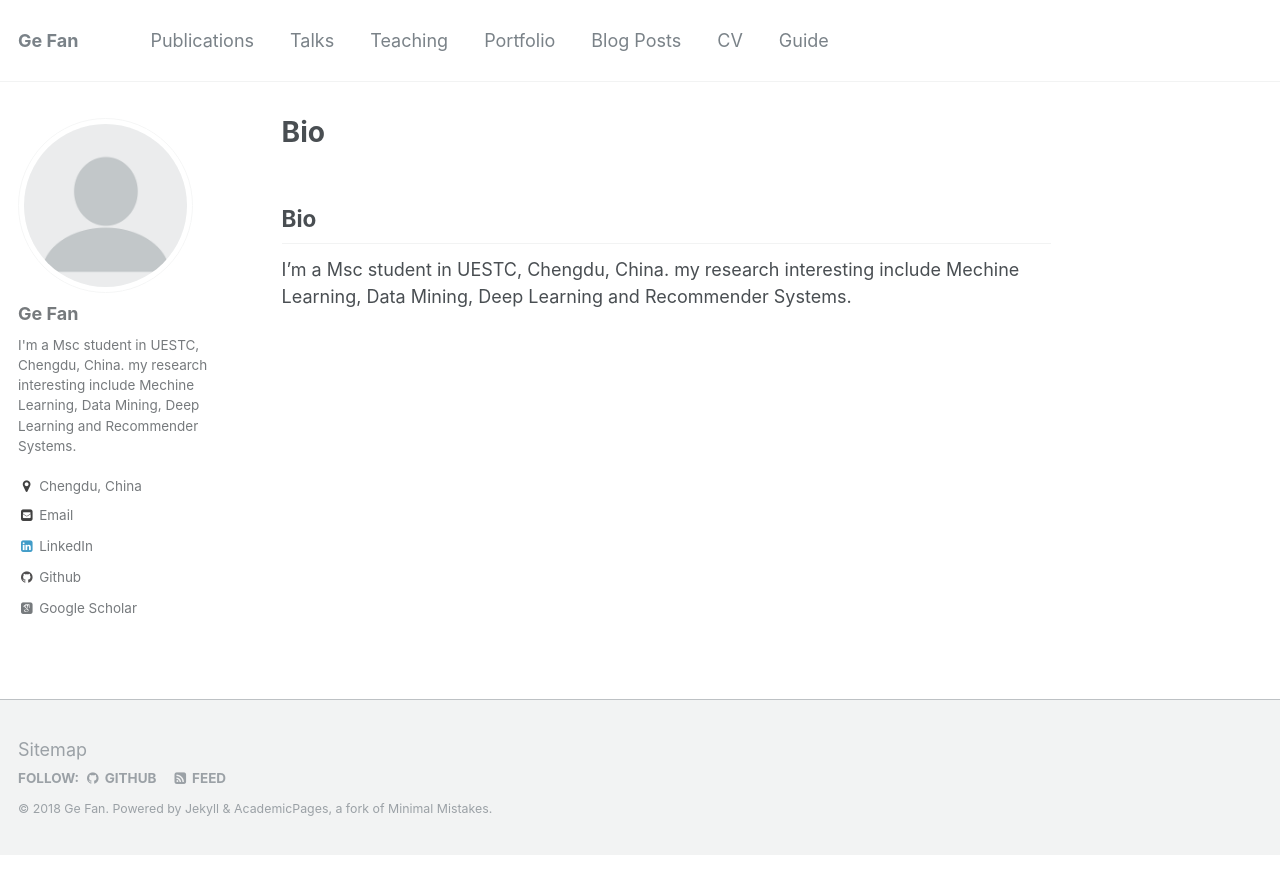
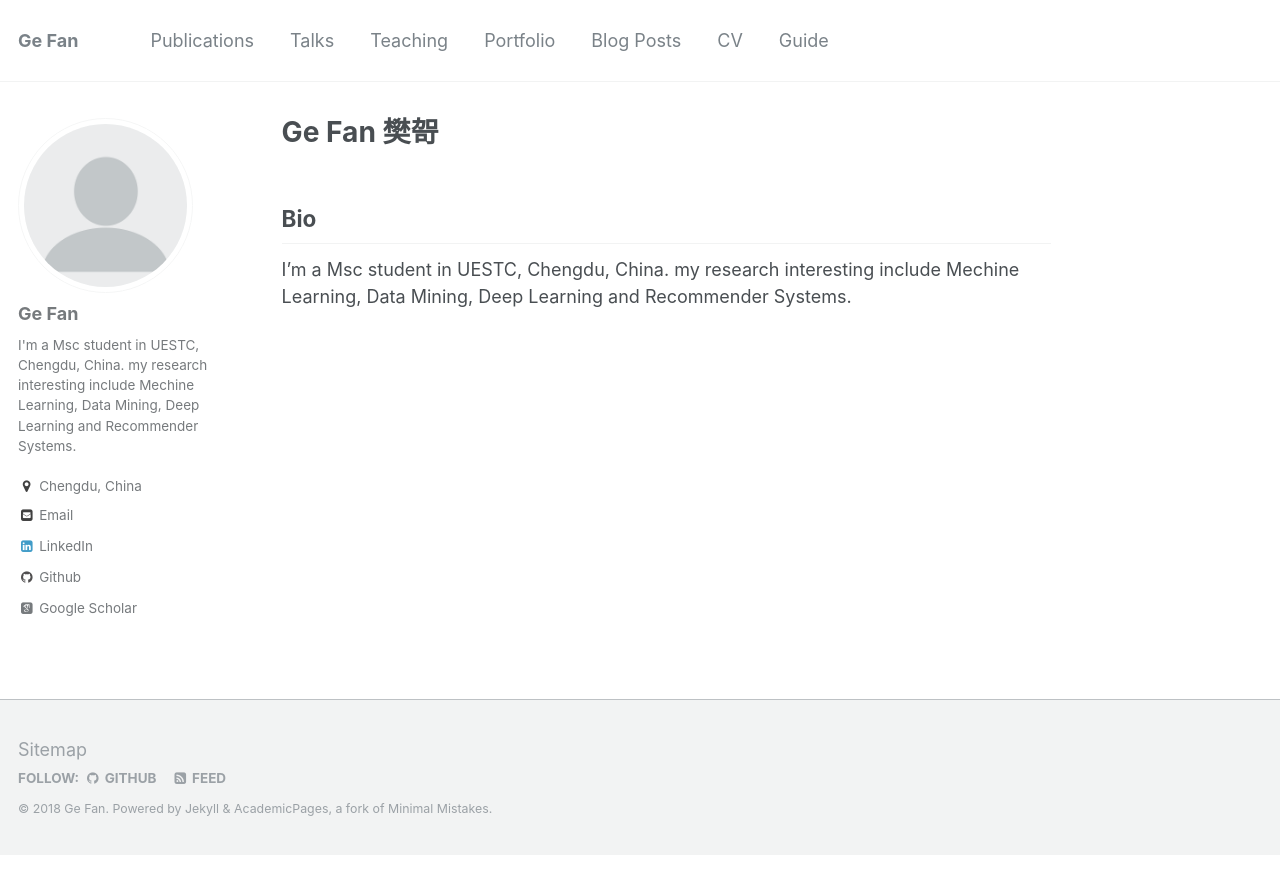
Before and after one commit to FanGhost/fanghost.github.io, a Jekyll site: the page built from _pages/about.md, in a window 1280 px wide. Shown: the top 894 px of the page. Built offline with Jekyll 4.4.1, drawn with Linux system fonts in a browser that asks for light colours; some web fonts are replaced; our own code applies the rules of GitHub Pages for plain Markdown files.

Commit message:
Update about.md

```diff
--- a/_pages/about.md
+++ b/_pages/about.md
@@ -1,6 +1,6 @@
 ---
 permalink: /
-title: "Ge Fan <font face="微软雅黑">樊哿</font>"
+title: "Ge Fan 樊哿"
 excerpt: "About me"
 author_profile: true
 redirect_from:
```
